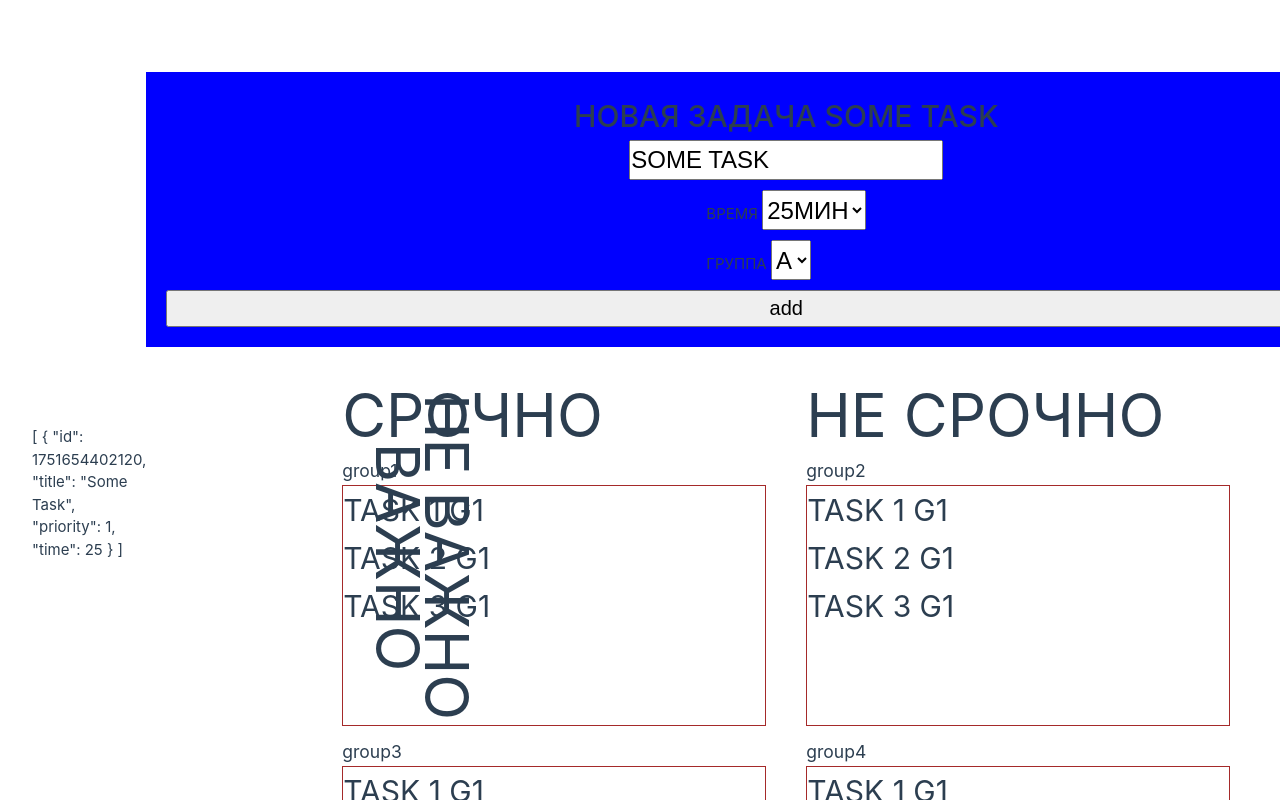
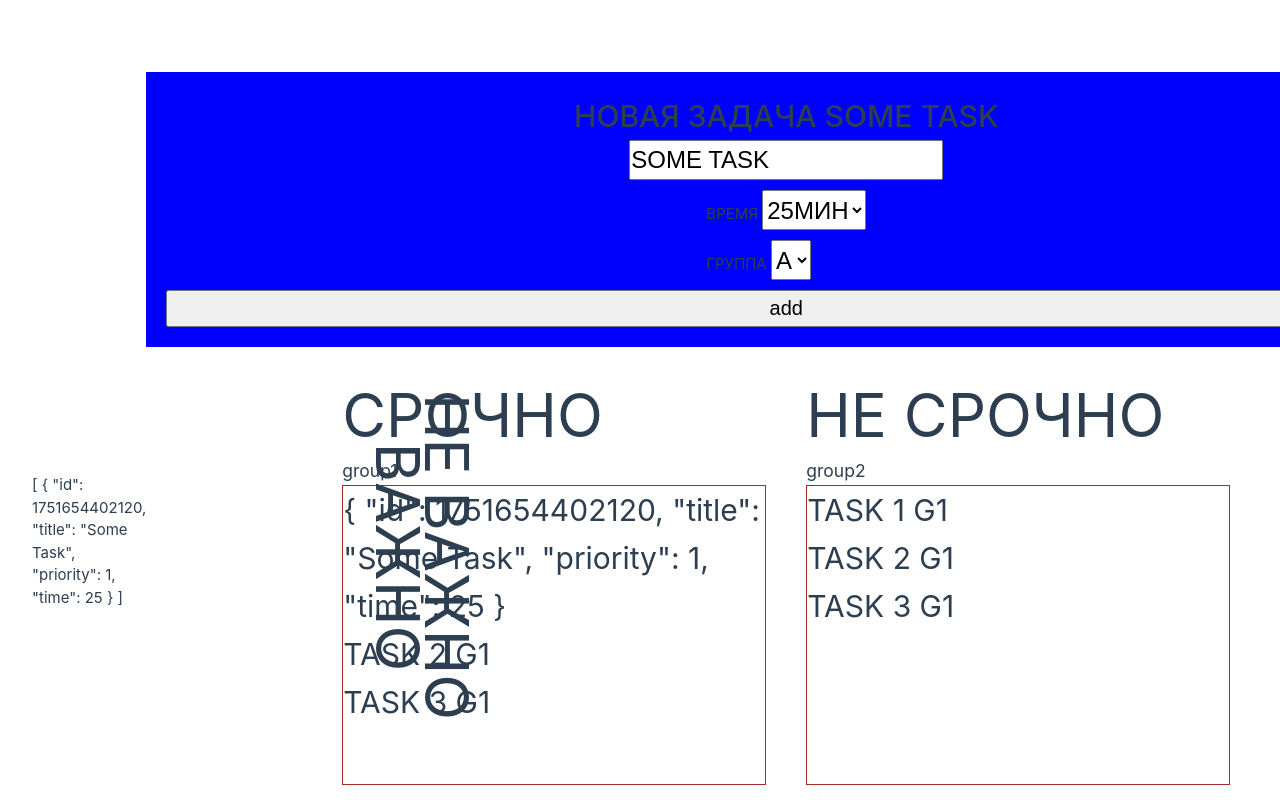
Before and after one commit to sbk-dushman/ts_practice_cases, a Vue app in the folder matrix_proj/: page / in a window 1280 px wide. Both pictures are taken after a click on the button "add". Shown: the top 800 px of the page. Built offline with nearby package versions, Linux system fonts and the light colour scheme; the HTML template or start-up script is replaced by a standard one.

Commit message:
matrix list  vue

```diff
--- a/matrix_proj/src/App.vue
+++ b/matrix_proj/src/App.vue
@@ -4,7 +4,10 @@ import AppForm from './components/AppForm.vue';
 import AppMatrix from './components/AppMatrix.vue';
 import { useTasksStore } from '@/stores/task';
     const taskStore=  useTasksStore();
-const getGroupA = computed(() => taskStore.getGroup(8))
+const getGroupA = computed(() => taskStore.getGroup(1));
+const getGroupB = computed(() => taskStore.getGroup(2));
+const getGroupC = computed(() => taskStore.getGroup(3));
+const getGroupD = computed(() => taskStore.getGroup(4))
 </script>
 
 <template>
@@ -15,7 +18,10 @@ const getGroupA = computed(() => taskStore.getGroup(8))
 
   <main>
       <AppForm msg="You did it!" />
-      <AppMatrix :msg=getGroupA />
+      <AppMatrix  :groupA = getGroupA
+                  :groupB = getGroupB
+                  :groupC = "getGroupC"
+                  :groupD = "getGroupD" />
       <!-- <div class="wrapper"> -->
 
     <!-- </div> -->
--- a/matrix_proj/src/components/AppMatrix.vue
+++ b/matrix_proj/src/components/AppMatrix.vue
@@ -1,18 +1,23 @@
 <script setup lang="ts">
-import type { Ref } from 'vue';
+import type { Task } from '@/stores/task';
 
-defineProps<{
-  msg: Ref;
+const props = defineProps<{
+  groupA:Array<object>;
+  // groupB: Task | Array<object>;
+  // groupC: Task | Array<object>;
+  // groupD: Task | Array<object>;
 }>()
 </script>
 
 <template>
    <div class="matrix-container">
   <div class="group_a">
-
+    <!-- тута {{groupA[0].title}} -->
       <h3 class="group-title">group1</h3>
-      <ul class="task_list">
-        <li>TASK 1 G1</li>
+      <ul  class="task_list">
+         <li v-for="(value, key) in props.groupA" :key>
+{{ value }}
+        </li>
         <li>TASK 2 G1</li>
         <li>TASK 3 G1</li>
       </ul>
--- a/matrix_proj/src/stores/task.ts
+++ b/matrix_proj/src/stores/task.ts
@@ -10,18 +10,15 @@ import { ref } from "vue";
   time:number,
   priority:number,
 }
-
-// the first argument is a unique id of the store across your application
 export const useTasksStore = defineStore('tasks', ()=> {
   const tasks= ref<Task[]>([]);
   function addTask(task:Task) {
     tasks.value.push(task);
   }
     function getGroup(someGroupe:number) {
-    tasks.value.find((word) => word.priority === someGroupe);
+    const group = tasks.value.filter((item) => item.priority === someGroupe);
 
-
-    return tasks
+    return group
   }
   return{ tasks,addTask,getGroup }
 });
```
